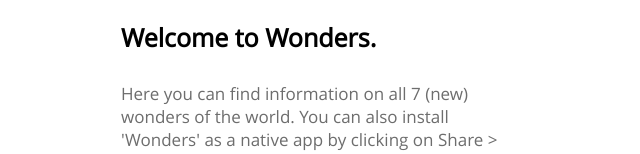
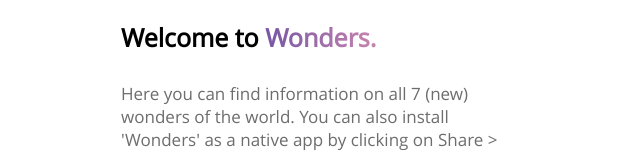
Before and after one commit to anton25360/react-Wonders, a React (Create React App) app: page / in a window 1280 px wide. Shown: the top 154 px of the page, without its empty margins (319-959 px from the left). Built offline with nearby package versions, Linux system fonts and the light colour scheme.

Commit message:
added gradient title

```diff
--- a/src/components/IntroCard.css
+++ b/src/components/IntroCard.css
@@ -2,6 +2,12 @@
     display: inline-block;
     border-radius: 5px;
     width: 400px;
+}
+
+.introGradient{
+    background: -webkit-linear-gradient(left, #7656a4, #c785ae);
+    -webkit-background-clip: text;
+    -webkit-text-fill-color: transparent;
 }
 
 .introName{
--- a/src/components/IntroCard.js
+++ b/src/components/IntroCard.js
@@ -5,7 +5,7 @@
     render() {
         return (
             <div className='introContainer'>
-                <h1 className='introName'>Welcome to Wonders.</h1>
+                <h1 className='introName'>Welcome to <span className='introGradient'>Wonders.</span></h1>
                 <p className='introInfo'><br/>Here you can find information on all 7 (new) wonders of the world. You can also install 'Wonders' as a native app by clicking on Share > Add to Home Screen.<br/><br/>Enjoy!</p>
             </div>
         )
```
